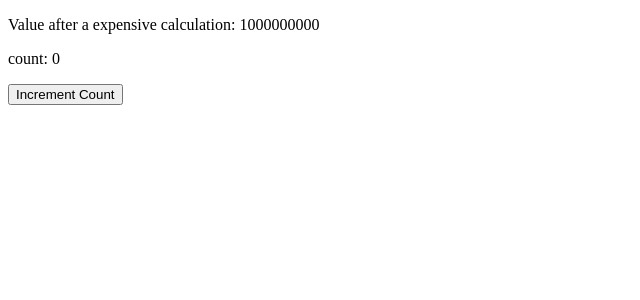
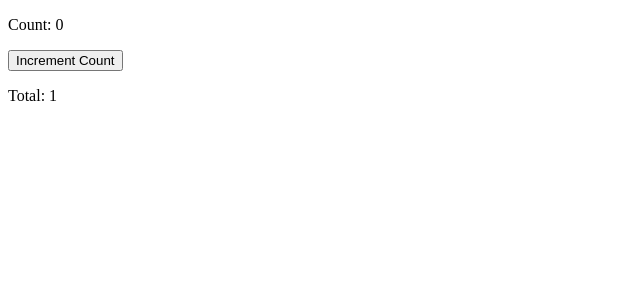
Before and after one commit to Akhilkhandelwal15/Additional-Hooks-in-React, a React (Vite) app: page / in a window 1280 px wide. Shown: the top 300 px of the page, without its empty margins (0-640 px from the left). Built offline with nearby package versions, Linux system fonts and the light colour scheme.

Commit message:
combined use of React.memo and useMemo Hook

```diff
--- a/src/App.jsx
+++ b/src/App.jsx
@@ -3,6 +3,7 @@ import { HomeComponent } from './contextAPI/HomeComponent'
 import { ThemeProvider } from './contextAPI/ThemeContext'
 import { ForwardRefHook } from './ForwardRefHook'
 import { ReactMemo } from './React-Memo/ReactMemo'
+import { ParentMemoComponent } from './React.memo+useMemo/ParentMemoComponent'
 import { MemoParentComponent } from './useMemoHook/MemoParentComponent'
 import { UseReduecerHook2 } from './useReducerHook-improved/UseReducerHook2'
 import { UseReduecerHook } from './useReducerHook/UseReducerHook'
@@ -26,7 +27,8 @@ function App() {
       {/* <UseReduecerHook /> */}
       {/* <UseReduecerHook2 /> */}
       {/* <ReactMemo /> */}
-      <MemoParentComponent />
+      {/* <MemoParentComponent /> */}
+      <ParentMemoComponent />
     </>
   )
 }
--- /dev/null
+++ b/src/React.memo+useMemo/ChildMemoComponent.jsx
@@ -0,0 +1,13 @@
+import React, { useRef } from "react";
+
+const ChildMemoComponent  = ({person})=>{
+    console.log("person");
+    const total = useRef(0);
+    return (
+        <>
+            <p>Total: {total.current++}</p>
+        </>
+    );
+}
+
+export default React.memo(ChildMemoComponent);
--- /dev/null
+++ b/src/React.memo+useMemo/ParentMemoComponent.jsx
@@ -0,0 +1,27 @@
+import { useMemo, useState } from "react";
+import ChildMemoComponent from "./ChildMemoComponent";
+
+export const ParentMemoComponent = ()=>{
+    const [count, setCount] = useState(0);
+
+    // const name= "Akhil"
+
+    // const person = {
+    //     name: "Akhil",
+    //     age: 22
+    // }
+
+    const person = useMemo(()=>{
+        return {
+            name: "Akhil",
+            age: 22
+        };
+    },[])
+    return (
+        <>
+            <p>Count: {count}</p>
+            <button onClick={()=>setCount(prev=>prev+1)}>Increment Count</button>
+            <ChildMemoComponent data={person}/>
+        </>
+    );
+}
```
